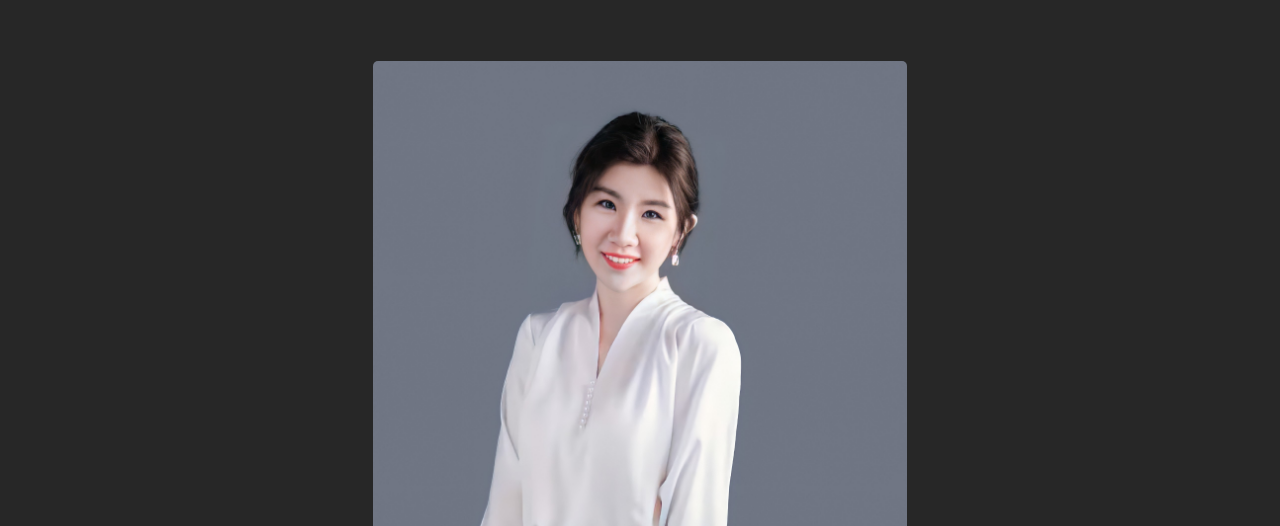
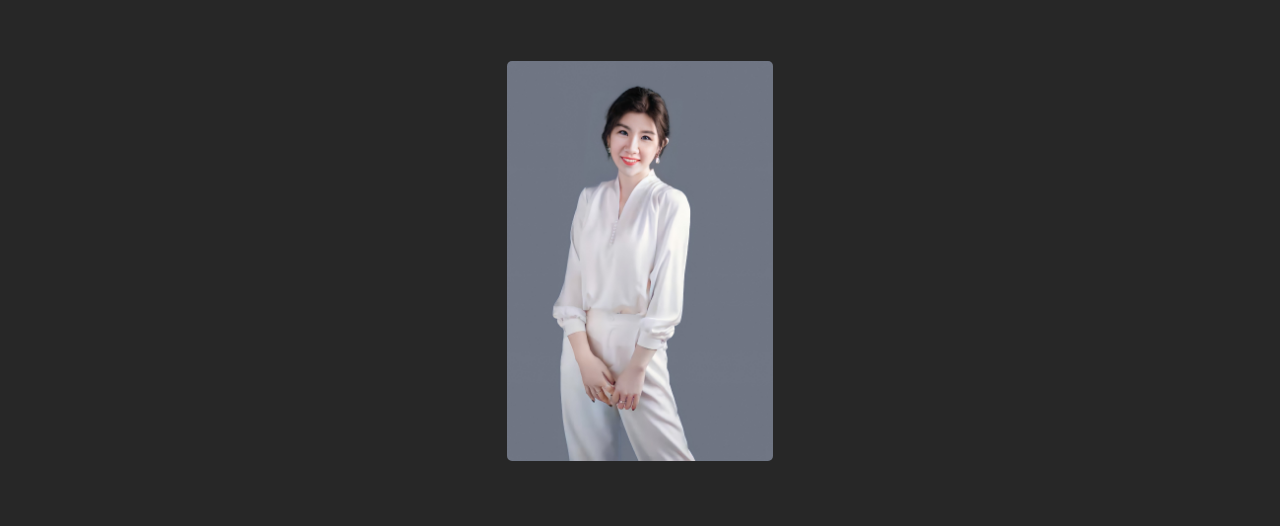
Before and after one commit to Perry2004/weirdos.github.io, a plain HTML site: page ht.html in a window 1280 px wide. Shown: the part 274-800 px from the top of the page. Drawn offline with Linux system fonts and the light colour scheme.

Commit message:
change poppy's img size

```diff
--- a/ht.css
+++ b/ht.css
@@ -6,7 +6,7 @@
 #main-img {
     /* background-image: url(./img/poppy-six.jpg); */
     /* background-color: blue; */
-    height: 100vh;
+    height: 50vh;
     background-position: center;
     background-size: contain;
     background-repeat: no-repeat;
--- a/ht.html
+++ b/ht.html
@@ -52,7 +52,7 @@
                 </div>
             </div>
             <div id="main-img" class="img-container">
-                <img src="./img/poppy-six.jpg" alt="" data-original="./img/poppy-six copy.jpg">
+                <img src="./img/poppy-six.jpg" alt="" data-original="./img/poppy-six copy.jpg" style="height: 50vh;">
             </div>
         </div>
         <div class="window">
```
